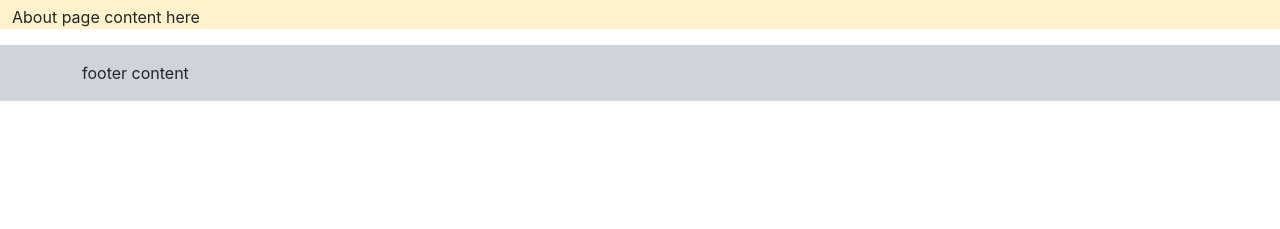
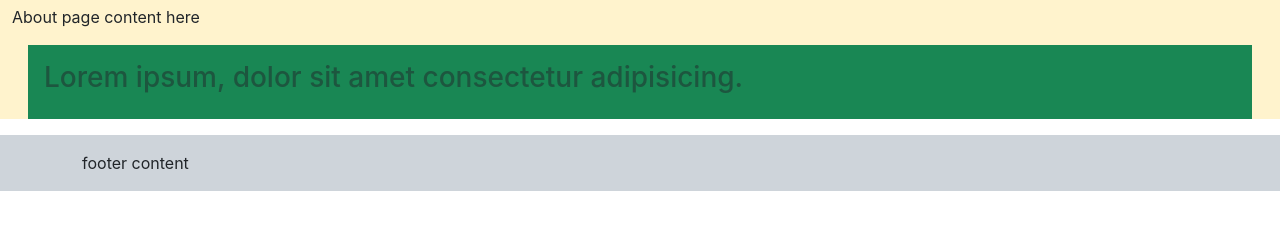
Before and after one commit to drurez/11ty-sandbox, an Eleventy site: page src/about.html in a window 1280 px wide. Shown: the part 161-390 px from the top of the page. Built offline with nearby package versions, Linux system fonts and the light colour scheme; Eleventy itself is replaced by a stand-in of ours; files that its build step writes are made by us from their sources.

Commit message:
experimenting

```diff
--- a/src/about.html
+++ b/src/about.html
@@ -6,3 +6,6 @@ title: About
 {% assign activeSession = "about" %}
 
 <p>About page content here</p>
+<div class="bg-success m-3 p-3">
+	<h3 style="color: var(--bs-tertiary-color);">Lorem ipsum, dolor sit amet consectetur adipisicing.</h3>
+</div>
```
